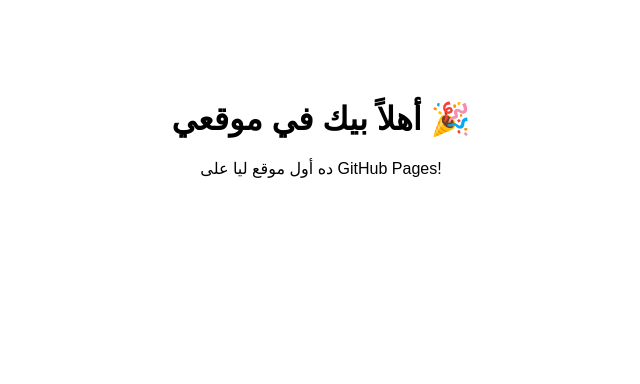
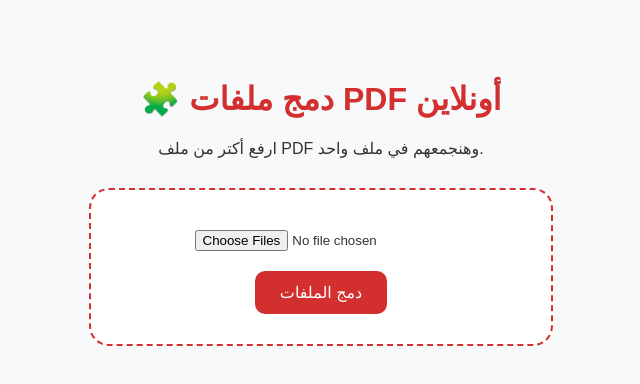
Before and after one commit to mahmoudh5238-eng/mahmoudh5238-eng.github.io, a plain HTML site: page index.html in a window 1280 px wide. Shown: the whole page, without its empty margins (319-959 px from the left). Drawn offline with Linux system fonts and the light colour scheme.

Commit message:
Update index.html for PDF merging functionality

```diff
--- a/index.html
+++ b/index.html
@@ -1,11 +1,83 @@
 <!DOCTYPE html>
-<html>
+<html lang="ar">
   <head>
-    <meta charset="utf-8">
-    <title>موقعي التجريبي</title>
+    <meta charset="UTF-8" />
+    <meta name="viewport" content="width=device-width, initial-scale=1.0" />
+    <title>دمج ملفات PDF | PDF Merger</title>
+    <script src="https://cdn.jsdelivr.net/npm/pdf-lib/dist/pdf-lib.min.js"></script>
+    <style>
+      body {
+        font-family: "Cairo", sans-serif;
+        text-align: center;
+        margin: 80px auto;
+        background: #f8f9fa;
+        color: #333;
+      }
+      h1 {
+        color: #d32f2f;
+      }
+      .upload-box {
+        border: 2px dashed #d32f2f;
+        padding: 30px;
+        margin: 30px auto;
+        width: 90%;
+        max-width: 400px;
+        background: white;
+        border-radius: 20px;
+      }
+      input[type="file"] {
+        margin-top: 10px;
+      }
+      button {
+        background: #d32f2f;
+        color: white;
+        border: none;
+        padding: 12px 25px;
+        border-radius: 10px;
+        cursor: pointer;
+        margin-top: 20px;
+        font-size: 16px;
+      }
+      button:hover {
+        background: #b71c1c;
+      }
+    </style>
   </head>
-  <body style="font-family: Arial; text-align: center; margin-top: 100px;">
-    <h1>أهلاً بيك في موقعي 🎉</h1>
-    <p>ده أول موقع ليا على GitHub Pages!</p>
+  <body>
+    <h1>🧩 دمج ملفات PDF أونلاين</h1>
+    <p>ارفع أكتر من ملف PDF وهنجمعهم في ملف واحد.</p>
+
+    <div class="upload-box">
+      <input type="file" id="pdfFiles" accept="application/pdf" multiple />
+      <br />
+      <button onclick="mergePDFs()">دمج الملفات</button>
+    </div>
+
+    <script>
+      async function mergePDFs() {
+        const { PDFDocument } = PDFLib;
+        const files = document.getElementById("pdfFiles").files;
+        if (files.length < 2) {
+          alert("اختار ملفين PDF على الأقل!");
+          return;
+        }
+
+        const mergedPdf = await PDFDocument.create();
+
+        for (let file of files) {
+          const arrayBuffer = await file.arrayBuffer();
+          const pdf = await PDFDocument.load(arrayBuffer);
+          const copiedPages = await mergedPdf.copyPages(pdf, pdf.getPageIndices());
+          copiedPages.forEach((page) => mergedPdf.addPage(page));
+        }
+
+        const mergedPdfBytes = await mergedPdf.save();
+        const blob = new Blob([mergedPdfBytes], { type: "application/pdf" });
+        const link = document.createElement("a");
+        link.href = URL.createObjectURL(blob);
+        link.download = "merged.pdf";
+        link.click();
+      }
+    </script>
   </body>
 </html>
```
